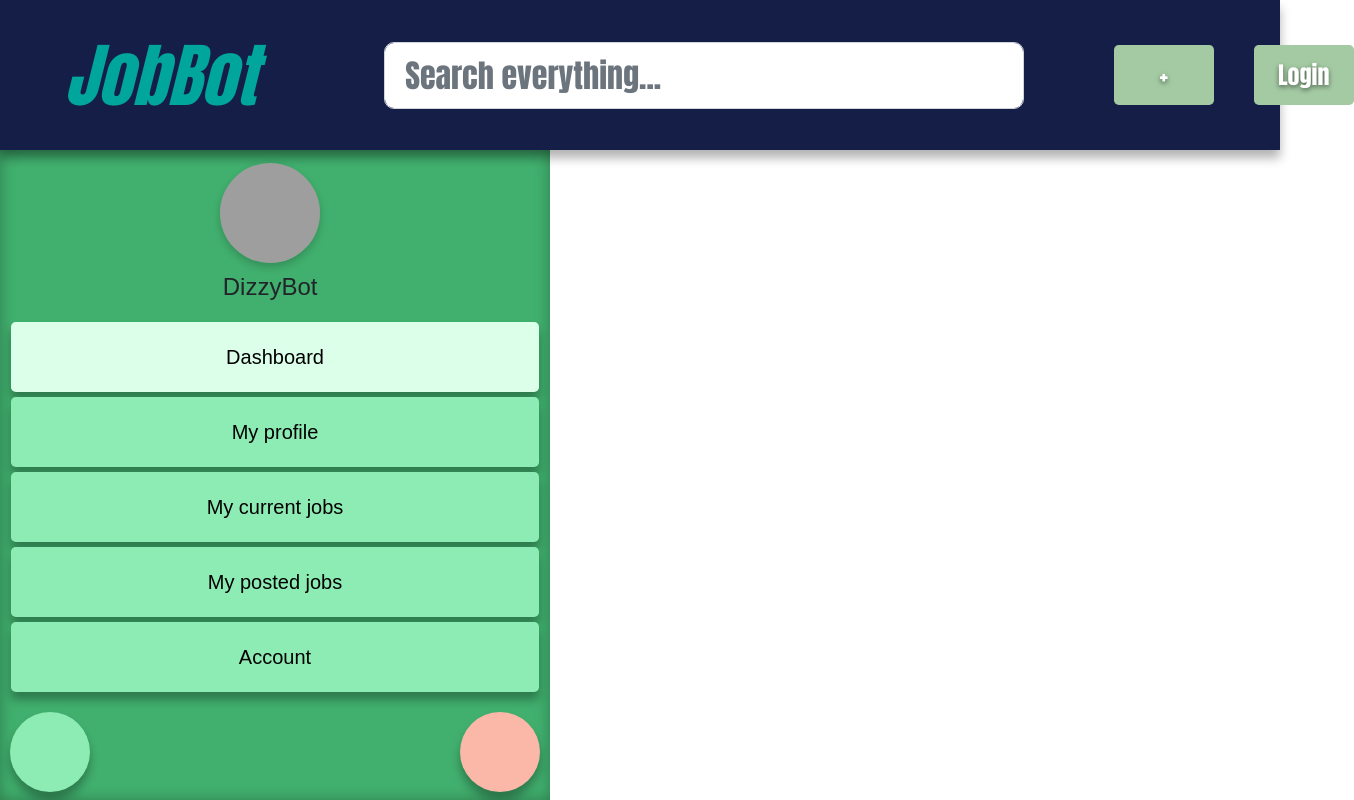
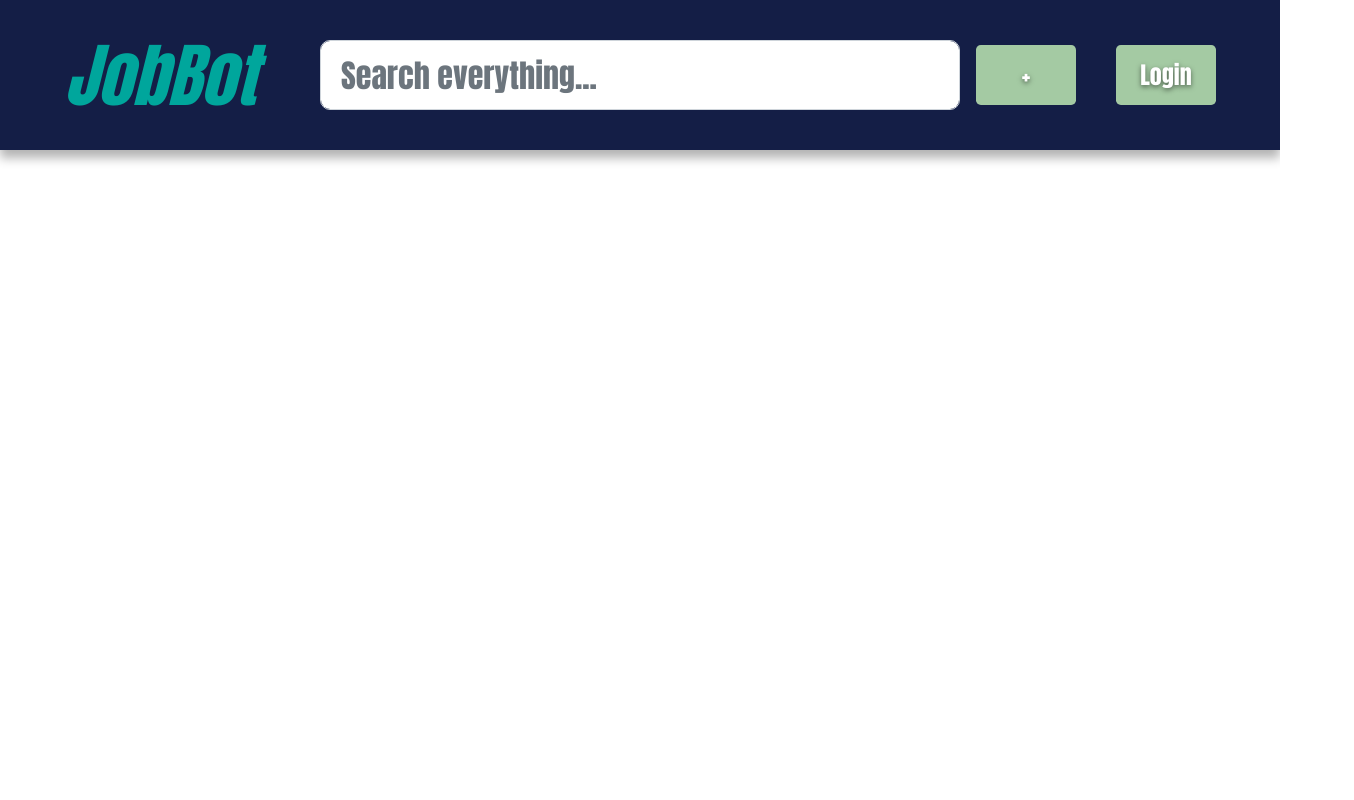
Before and after one commit to SomezakiNayuki/JobBot, an Angular app in the folder JobBot-UI/: page / in a window 1280 px wide. Shown: the whole page, 1354 px wide, since content can reach past the window. Built offline with nearby package versions, Linux system fonts and the light colour scheme; grey boxes are pictures that could not be loaded.

Commit message:
JB-21: Set up page controller and improve CSS effects

```diff
--- a/JobBot-UI/src/app/pages/main-page/main-page.component.css
+++ b/JobBot-UI/src/app/pages/main-page/main-page.component.css
@@ -3,11 +3,11 @@
 }
 
 .jb-search {
-  position: relative;
-  left: 15%;
+  position: fixed;
+  left: 25%;
   /* Properties with `!important` is overriding bootstrap's effects */
   width: 50% !important;
-  height: 50% !important;
+  height: 70px !important;
   padding-left: 20px !important;
   padding-right: 20px !important;
   font-size: xx-large !important;
@@ -21,14 +21,15 @@
 }
 
 .jb-navbar-btn {
-  position: relative;
-  left: 22%;
+  position: fixed;
+  right: 5%;
   font-style: normal !important;
   font-size: x-large;
   border: 0px !important;
 }
 
 .jb-sidebar {
+  position: fixed;
   width: 550px;
   height: calc(100vh - 150px); /* Must minus height of navbar */
 }
--- a/JobBot-UI/src/app/pages/main-page/main-page.component.html
+++ b/JobBot-UI/src/app/pages/main-page/main-page.component.html
@@ -7,16 +7,17 @@
   <input class="form-control jb-search jb-bdr-r-10 jb-ft-clr-grey" placeholder="Search everything...">
 
   <!-- Functional buttons -->
-  <a class="btn btn-primary btn-lg active jb-navbar-btn jb-mr-40 jb-btn-l jb-bg-clr-grass jb-ft-pst-ctr">
+  <a class="btn btn-primary btn-lg active jb-navbar-btn jb-mr-140 jb-btn-l jb-bg-clr-grass jb-ft-pst-ctr">
     <div class="jb-sd-ft">+</div>
   </a>
-  <a class="btn btn-primary btn-lg active jb-navbar-btn jb-btn-l jb-bg-clr-grass jb-ft-pst-ctr">
+  <a (click)="openSideBar()" class="btn btn-primary btn-lg active jb-navbar-btn jb-btn-l jb-bg-clr-grass jb-ft-pst-ctr">
     <div class="jb-sd-ft">Login</div>
   </a>
 
 </nav>
 
-<div class="jb-sidebar jb-bg-clr-green jb-sd-el-inner jb-ft-normal">
+<!-- Side bar -->
+<div *ngIf="isSideBarEnabled" class="jb-sidebar jb-bg-clr-green jb-sd-el-inner jb-ft-normal">
   <div class="jb-avatar">
     <img src="https://upload.wikimedia.org/wikipedia/commons/thumb/a/ab/D-ABYL_Lufthansa_B748_FRA_%2850549824683%29.jpg/1920px-D-ABYL_Lufthansa_B748_FRA_%2850549824683%29.jpg" class="jb-img-avatar jb-img-round">
     <div class="jb-username">
@@ -24,7 +25,7 @@
     </div>
   </div>
   <div class="jb-sidebar-btn">
-    <button class="btn-lg jb-btn-block jb-sd-el jb-btn-clr-green-active">
+    <button routerLink="/dashboard" class="btn-lg jb-btn-block jb-sd-el jb-btn-clr-green-active">
       <span class="jb-ft-clr-black">Dashboard</span>
     </button>
     <button class="btn-lg jb-btn-block jb-sd-el jb-btn-clr-green jb-mt-5">
@@ -41,9 +42,12 @@
     </button>
   </div>
   <div class="jb-sidebar-fn-btn">
-    <a class="btn btn-primary btn-lg active jb-sidebar-btn-collapse jb-btn-l-sqr jb-bdr-c jb-btn-clr-green jb-sd-el">
+    <a (click)="collapseSideBar()" class="btn btn-primary btn-lg active jb-sidebar-btn-collapse jb-btn-l-sqr jb-bdr-c jb-btn-clr-green jb-sd-el">
     </a>
     <a class="btn btn-primary btn-lg active jb-sidebar-btn-logoff jb-btn-l-sqr jb-bdr-c jb-btn-clr-pink jb-sd-el">
     </a>
   </div>
 </div>
+
+<!-- Main area -->
+<router-outlet></router-outlet>
--- a/JobBot-UI/src/app/pages/main-page/main-page.component.ts
+++ b/JobBot-UI/src/app/pages/main-page/main-page.component.ts
@@ -7,9 +7,21 @@ import { Component, OnInit } from '@angular/core';
 })
 export class MainPageComponent implements OnInit {
 
+  protected isSideBarEnabled: boolean = false;
+
   constructor() { }
 
-  ngOnInit(): void {
+  public ngOnInit(): void {
+    this.isSideBarEnabled = false;
+  }
+
+  protected openSideBar(): void {
+    // TODO: add login check before open side bar
+    this.isSideBarEnabled = true;
+  }
+
+  protected collapseSideBar(): void {
+    this.isSideBarEnabled = false;
   }
 
 }
--- a/JobBot-UI/src/common-css/surrounding-css/margin.css
+++ b/JobBot-UI/src/common-css/surrounding-css/margin.css
@@ -1,5 +1,5 @@
-.jb-mr-40 {
-  margin-right: 40px !important;
+.jb-mr-140 {
+  margin-right: 140px !important;
 }
 
 .jb-mt-5 {
```
